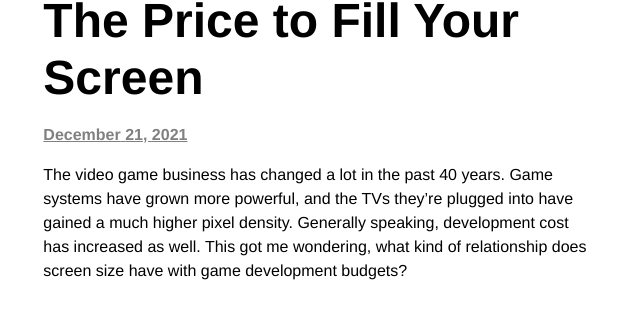
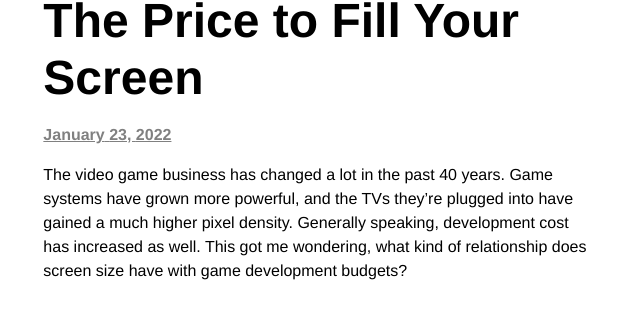
Before and after one commit to hunterbridges/blog, a Jekyll site: the page built from _posts/2022-01-23-the-cost-to-fill-your-screen.md, in a window 1280 px wide and 900 px high. Shown: the part 178-496 px from the top of the window, without its empty margins (319-959 px from the left). Built offline with Jekyll 4.4.1, drawn with Linux system fonts in a browser that asks for light colours; some web fonts are replaced; comment, search, counter and statistics services are not loaded.

Commit message:
Fix date... oops

```diff
--- a/_posts/2022-01-23-the-cost-to-fill-your-screen.md
+++ b/_posts/2022-01-23-the-cost-to-fill-your-screen.md
@@ -1,7 +1,7 @@
 ---
 layout: post
 title:  "The Price to Fill Your Screen"
-date:   2021-12-21 00:00:00 +0000
+date:   2022-01-23 00:00:00 +0000
 categories: production
 excerpt_separator: <!--more-->
 ---
```
